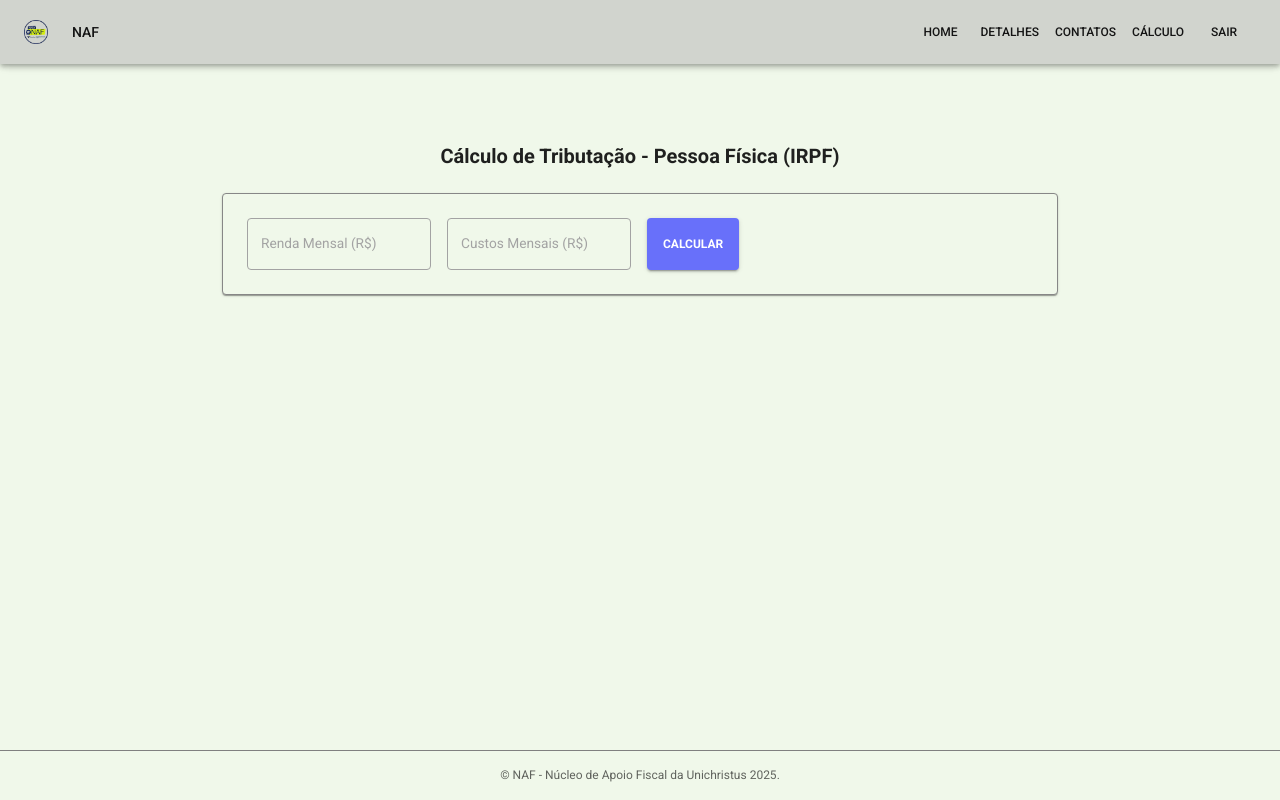
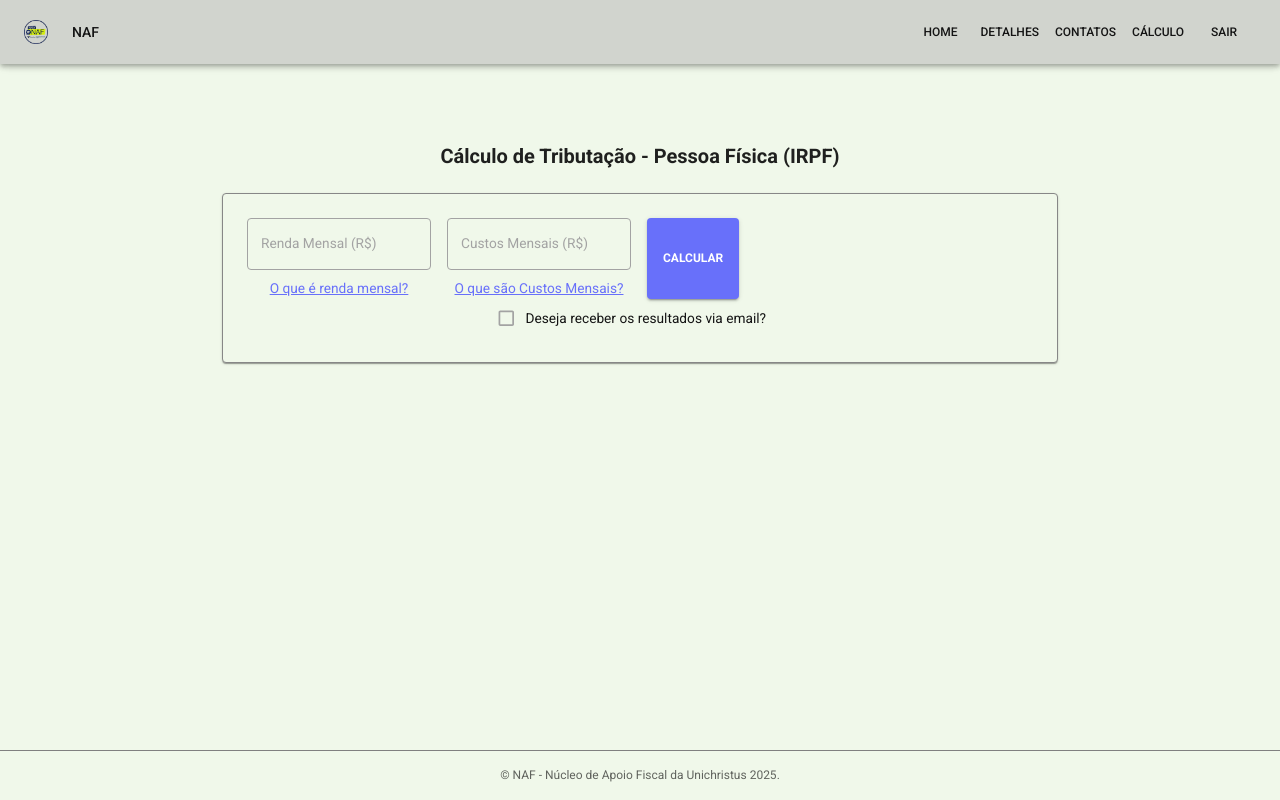
Before and after one commit to JoaoVictor-Nunes/Calculadora-Tributaria-React, a React (Vite) app: page /calculopf in a window 1280 px wide. Built offline with nearby package versions, Linux system fonts and the light colour scheme; some icons are missing.

Commit message:
corrigindo erros

```diff
--- /dev/null
+++ b/src/Components/Modals/ModalCustosMensais.jsx
@@ -0,0 +1,107 @@
+import React, { useState } from "react";
+import { Backdrop, Box, Fade, TableContainer, Typography } from "@mui/material";
+import Modal from "@mui/material/Modal";
+import Button from "@mui/material/Button";
+import Link from "@mui/material/Link";
+import { useTheme } from "@mui/material/styles";
+import { tokens } from "../../Tema";
+import GoBack from "../GoBack";
+
+const ModalCustosMensais = () => {
+  const theme = useTheme();
+  const colors = tokens(theme.palette.mode);
+  const [open, setOpen] = useState(false);
+
+  const style = {
+    position: "absolute",
+    top: "50%",
+    left: "50%",
+    transform: "translate(-50%, -50%)",
+    width: { xs: "90vw", md: 800 },
+    bgcolor: colors.primary[500],
+    border: `2px solid ${colors.blueAccent[500]}`,
+    boxShadow: 24,
+    p: 4,
+    borderRadius: 2,
+    maxHeight: "80vh",
+    maxWidth: "90vw",
+    overflowY: "auto",
+  };
+
+  const handleOpen = () => setOpen(true);
+  const handleClose = () => setOpen(false);
+
+  return (
+    <div>
+      <Link
+        onClick={handleOpen}
+        sx={{
+          color: colors.blueAccent[500],
+          "&:hover": { color: colors.blueAccent[600] },
+          textDecoration: "underline",
+          cursor: "pointer",
+        }}
+      >
+        O que são Custos Mensais?
+      </Link>
+      <Modal
+        open={open}
+        onClose={handleClose}
+        closeAfterTransition
+        slots={{ backdrop: Backdrop }}
+        slotProps={{
+          backdrop: {
+            timeout: 1000,
+            sx: {
+              backgroundColor: "rgba(0, 0, 0, 0.7)",
+            },
+          },
+        }}
+      >
+        <Fade in={open}>
+          <Box sx={style}>
+            <Typography
+              variant="h4"
+              component="h2"
+              sx={{
+                color: colors.grey[100],
+                fontWeight: 600,
+                mb: 3,
+                textAlign: "center",
+              }}
+            >
+              Renda Mensal
+            </Typography>
+            <Button
+              onClick={handleClose}
+              sx={{
+                position: "absolute",
+                top: 16,
+                right: 16,
+                ml: 1,
+                bgcolor: "transparent",
+                // quando passar o mouse, colore qualquer SVG dentro do Button (ícone do GoBack)
+                "&:hover svg": {
+                  color: colors.redAccent[400],
+                },
+              }}
+            >
+              <GoBack />
+            </Button>
+            <Box sx={{ mb: 4 }}>
+              <Typography
+                variant="h3"
+              >
+                "É o valor que você espera receber por mês com o seu trabalho.
+                No caso da psicologia, pode ser o total recebido das consultas,
+                atendimentos ou serviços prestados, antes de descontar as
+                despesas."
+              </Typography>
+            </Box>
+          </Box>
+        </Fade>
+      </Modal>
+    </div>
+  );
+};
+export default ModalCustosMensais;
--- /dev/null
+++ b/src/Components/Modals/ModalRendaMensal.jsx
@@ -0,0 +1,106 @@
+import React, { useState } from "react";
+import { Backdrop, Box, Fade, TableContainer, Typography } from "@mui/material";
+import Modal from "@mui/material/Modal";
+import Button from "@mui/material/Button";
+import Link from "@mui/material/Link";
+import { useTheme } from "@mui/material/styles";
+import { tokens } from "../../Tema";
+import GoBack from "../GoBack";
+
+const ModalRendaMensal = () => {
+  const theme = useTheme();
+  const colors = tokens(theme.palette.mode);
+  const [open, setOpen] = useState(false);
+
+  const style = {
+    position: "absolute",
+    top: "50%",
+    left: "50%",
+    transform: "translate(-50%, -50%)",
+    width: { xs: "90vw", md: 800 },
+    bgcolor: colors.primary[500],
+    border: `2px solid ${colors.blueAccent[500]}`,
+    boxShadow: 24,
+    p: 4,
+    borderRadius: 2,
+    maxHeight: "80vh",
+    maxWidth: "90vw",
+    overflowY: "auto",
+  };
+
+  const handleOpen = () => setOpen(true);
+  const handleClose = () => setOpen(false);
+
+  return (
+    <div>
+      <Link
+        onClick={handleOpen}
+        sx={{
+          color: colors.blueAccent[500],
+          "&:hover": { color: colors.blueAccent[600] },
+          textDecoration: "underline",
+          cursor: "pointer",
+        }}
+      >
+        O que é renda mensal?
+      </Link>
+      <Modal
+        open={open}
+        onClose={handleClose}
+        closeAfterTransition
+        slots={{ backdrop: Backdrop }}
+        slotProps={{
+          backdrop: {
+            timeout: 1000,
+            sx: {
+              backgroundColor: "rgba(0, 0, 0, 0.7)",
+            },
+          },
+        }}
+      >
+        <Fade in={open}>
+          <Box sx={style}>
+            <Typography
+              variant="h4"
+              component="h2"
+              sx={{
+                color: colors.grey[100],
+                fontWeight: 600,
+                mb: 3,
+                textAlign: "center",
+              }}
+            >
+              Renda Mensal
+            </Typography>
+            <Button
+              onClick={handleClose}
+              sx={{
+                position: "absolute",
+                top: 16,
+                right: 16,
+                ml: 1,
+                bgcolor: "transparent",
+                // quando passar o mouse, colore qualquer SVG dentro do Button (ícone do GoBack)
+                "&:hover svg": {
+                  color: colors.redAccent[400],
+                },
+              }}
+            >
+              <GoBack />
+            </Button>
+            <Box sx={{ mb: 4 }}>
+              <Typography variant="h3">
+                "São os gastos mensais necessários para o seu trabalho
+                acontecer, como aluguel da sala, internet, energia, telefone,
+                material de escritório, entre outros. Essas despesas podem ser
+                usadas para reduzir a base de cálculo do imposto (no caso da
+                pessoa física)."
+              </Typography>
+            </Box>
+          </Box>
+        </Fade>
+      </Modal>
+    </div>
+  );
+};
+export default ModalRendaMensal;
--- a/src/Components/Modals/ModalTabelaTributacao.jsx
+++ b/src/Components/Modals/ModalTabelaTributacao.jsx
@@ -1,10 +1,10 @@
 import * as React from "react";
-import { useState } from "react"; // Importação faltando
+import { useState } from "react";
 import {
   Backdrop,
   Box,
-  Fade, // Importação faltando
-  Typography, // Importação faltando
+  Fade,
+  Typography,
 } from "@mui/material";
 import Table from "@mui/material/Table";
 import TableBody from "@mui/material/TableBody";
--- a/src/Pages/CalculoPF.jsx
+++ b/src/Pages/CalculoPF.jsx
@@ -9,6 +9,9 @@ import {
   useTheme,
 } from "@mui/material";
 import { tokens } from "../Tema"; // ajuste o caminho conforme seu projeto
+import ModalRendaMensal from "../Components/Modals/ModalRendaMensal";
+import ModalCustosMensais from "../Components/Modals/ModalCustosMensais";
+import { FormControlLabel, Checkbox } from "@mui/material";
 
 const CalculoPF = () => {
   const theme = useTheme();
@@ -38,11 +41,11 @@ const CalculoPF = () => {
 
     // Tabela IRPF mensal (PDF)
     const faixas = [
-      { limite: 2259.20, aliquota: 0, deducao: 0 },
-      { limite: 2826.65, aliquota: 0.075, deducao: 169.44 },
-      { limite: 3751.05, aliquota: 0.15, deducao: 381.44 },
-      { limite: 4664.68, aliquota: 0.225, deducao: 662.77 },
-      { limite: Infinity, aliquota: 0.275, deducao: 896.00 },
+      { limite: 2428.8, aliquota: 0, deducao: 0 },
+      { limite: 2826.65, aliquota: 0.075, deducao: 182.16 },
+      { limite: 3751.05, aliquota: 0.15, deducao: 394.16 },
+      { limite: 4664.68, aliquota: 0.225, deducao: 675.49 },
+      { limite: Infinity, aliquota: 0.275, deducao: 908.73 },
     ];
 
     let aliquota = 0;
@@ -87,7 +90,16 @@ const CalculoPF = () => {
       >
         <Grid container spacing={2}>
           {/* Campo Renda Mensal */}
+
           <Grid item xs={12} md={6}>
+            <Box
+              sx={{
+                display: "flex",
+                flexDirection: "column",
+                alignItems: "center",
+                justifyContent: "center",
+              }}
+            >
               <TextField
                 label="Renda Mensal (R$)"
                 name="rendaMensal"
@@ -97,11 +109,14 @@ const CalculoPF = () => {
                 fullWidth
                 variant="outlined"
                 sx={{
+                  marginBottom: 1,
                   "& .MuiOutlinedInput-root": {
                     backgroundColor: colors.primary[500],
                     "& fieldset": { borderColor: colors.grey[300] },
                     "&:hover fieldset": { borderColor: colors.blueAccent[500] },
-                  "&.Mui-focused fieldset": { borderColor: colors.blueAccent[500] },
+                    "&.Mui-focused fieldset": {
+                      borderColor: colors.blueAccent[500],
+                    },
                   },
                   "& .MuiInputLabel-root": {
                     color: colors.grey[300],
@@ -110,10 +125,20 @@ const CalculoPF = () => {
                   "& .MuiOutlinedInput-input": { color: colors.grey[100] },
                 }}
               />
+              <ModalRendaMensal />
+            </Box>
           </Grid>
 
           {/* Campo Custos Mensais */}
           <Grid item xs={12} md={4}>
+            <Box
+              sx={{
+                display: "flex",
+                flexDirection: "column",
+                alignItems: "center",
+                justifyContent: "center",
+              }}
+            >
               <TextField
                 label="Custos Mensais (R$)"
                 name="custosMensais"
@@ -124,11 +149,14 @@ const CalculoPF = () => {
                 variant="outlined"
                 placeholder="Despesas dedutíveis mensais"
                 sx={{
+                  marginBottom: 1,
                   "& .MuiOutlinedInput-root": {
                     backgroundColor: colors.primary[500],
                     "& fieldset": { borderColor: colors.grey[300] },
                     "&:hover fieldset": { borderColor: colors.blueAccent[500] },
-                  "&.Mui-focused fieldset": { borderColor: colors.blueAccent[500] },
+                    "&.Mui-focused fieldset": {
+                      borderColor: colors.blueAccent[500],
+                    },
                   },
                   "& .MuiInputLabel-root": {
                     color: colors.grey[300],
@@ -137,6 +165,8 @@ const CalculoPF = () => {
                   "& .MuiOutlinedInput-input": { color: colors.grey[100] },
                 }}
               />
+              <ModalCustosMensais />
+            </Box>
           </Grid>
 
           {/* Botão Calcular */}
@@ -159,7 +189,10 @@ const CalculoPF = () => {
 
         {/* Exibição dos resultados */}
         {resultado && (
-          <Paper variant="outlined" sx={{ mt: 3, p: 2, backgroundColor: colors.primary[200] }}>
+          <Paper
+            variant="outlined"
+            sx={{ mt: 3, p: 2, backgroundColor: colors.primary[200] }}
+          >
             <Typography variant="h6" fontWeight="bold" sx={{ mb: 2 }}>
               Resultado do Cálculo:
             </Typography>
@@ -234,10 +267,32 @@ const CalculoPF = () => {
                     minimumFractionDigits: 2,
                   })}
                 </Typography>
+
               </Grid>
             </Grid>
+
           </Paper>
         )}
+     <FormControlLabel
+        label="Deseja receber os resultados via email?"
+        control={
+          <Checkbox
+            sx={{
+              display: "inline-flex",
+              alignItems: "center",
+              color: colors.grey[300],
+              "&.Mui-checked": {
+                color: colors.blueAccent[500],
+              },
+            }}
+          />
+        }
+        sx={{
+          "& .MuiFormControlLabel-label": {
+            color: colors.grey[100],
+          },
+        }}
+      />
       </Paper>
     </Box>
   );
--- a/src/Pages/Página Inicial/Home.jsx
+++ b/src/Pages/Página Inicial/Home.jsx
@@ -4,6 +4,7 @@ import ModalCalculoPF from "../../Components/Modals/ModalCalculoPF";
 import ModalCalculoPJ from "../../Components/Modals/ModalCalculoPJ";
 import ModalExplicacoes from "../../Components/Modals/ModalExplicacoes";
 import useUserStore from "../../store/useUserStore";
+import ModalRendaMensal from "../../Components/Modals/ModalRendaMensal";
 
 const Home = () => {
   const userName = useUserStore((state) => state.userName);
```
Lines whose indentation alone changed are shown as unchanged.
